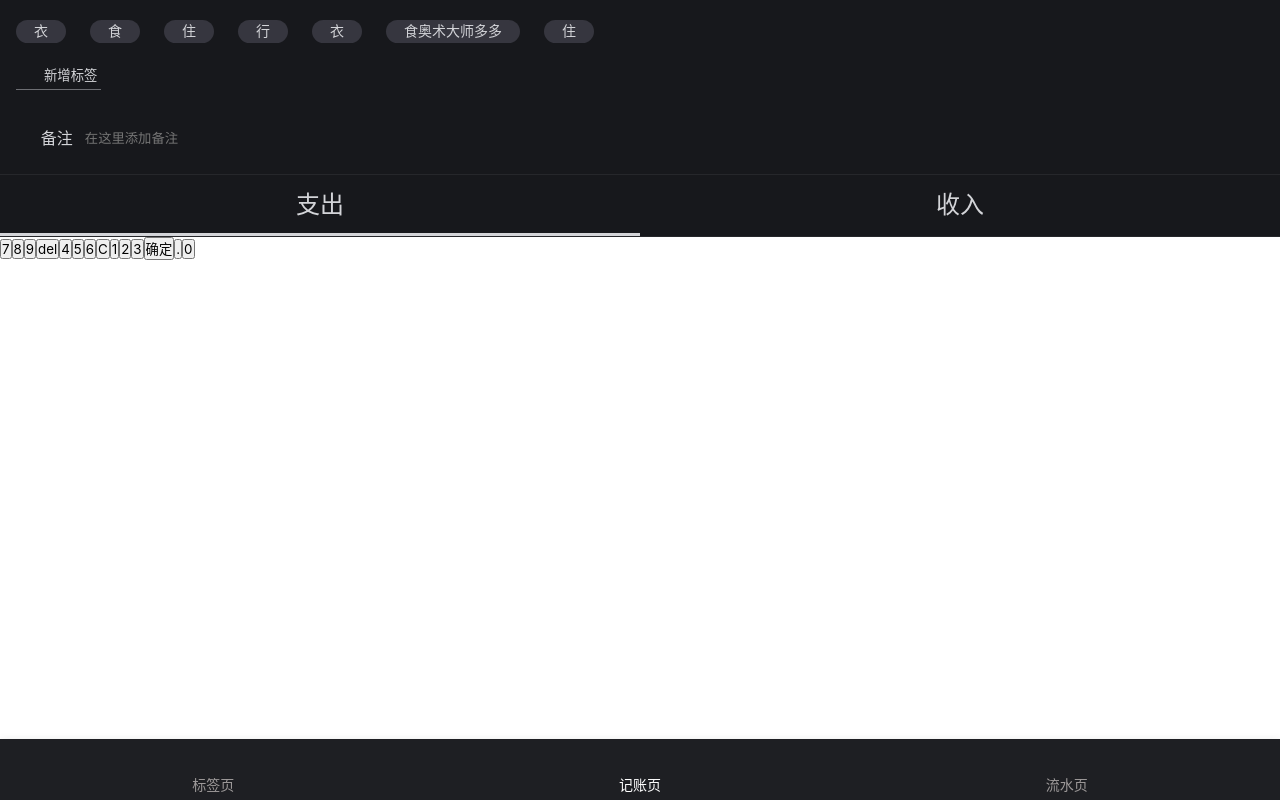
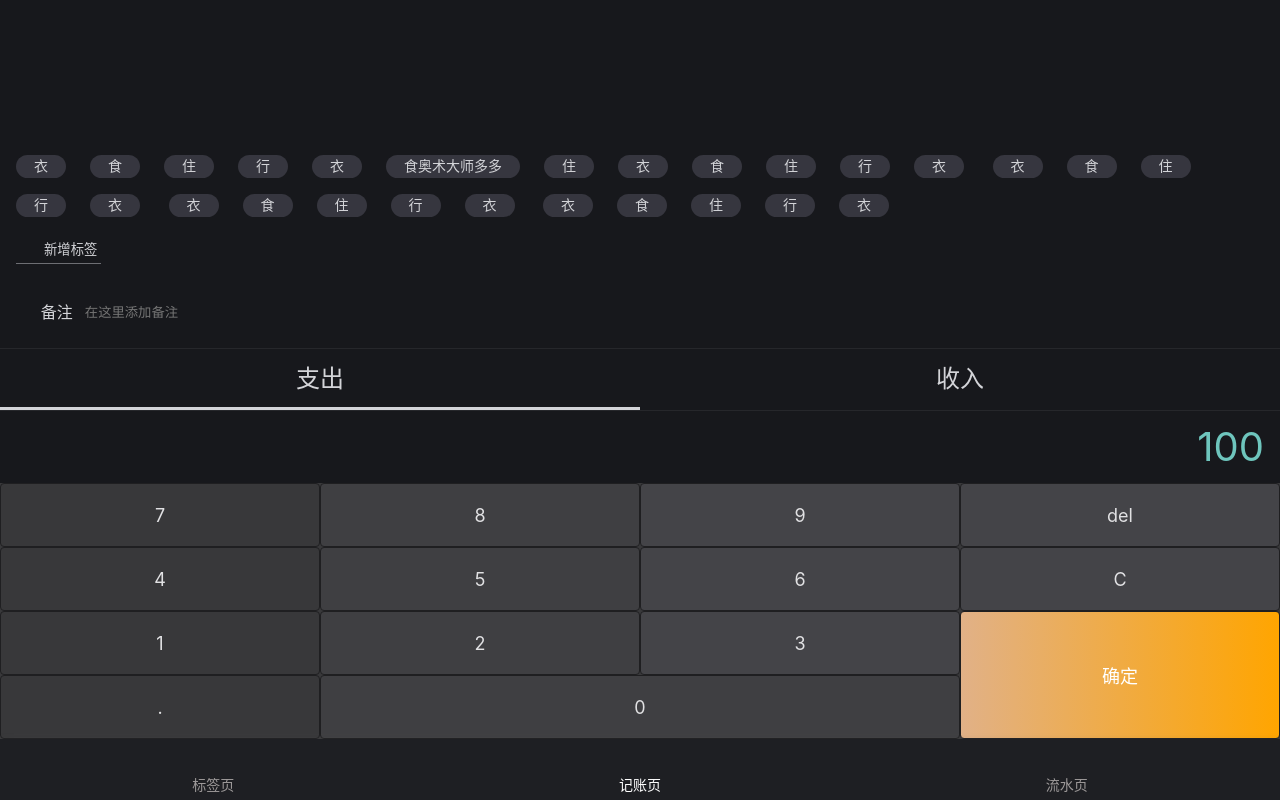
Before and after one commit to jgorijinal/morneyReact, a React app: page /#/money in a window 1280 px wide. Built offline with nearby package versions, Linux system fonts and the light colour scheme.

Commit message:
完成money页面UI

```diff
--- a/src/components/Layout.tsx
+++ b/src/components/Layout.tsx
@@ -14,7 +14,7 @@ const Main = styled.main`
 const Layout = (props:any)=>{
   return (
     <Wrapper>
-      <Main>
+      <Main className={props.className}>
         {props.children}
       </Main>
       <Nav />
--- a/src/index.scss
+++ b/src/index.scss
@@ -42,3 +42,8 @@ input:focus{
   outline: none;
   font-family: inherit;
 }
+.clearfix::after {
+  display: block;
+  content:'';
+  clear: both;
+}
--- a/src/views/Money.tsx
+++ b/src/views/Money.tsx
@@ -4,6 +4,11 @@ import styled from 'styled-components';
 import Icon from '../components/Icon';
 
 const TagsSection = styled.section`
+  flex-grow: 1;
+  display: flex;
+  flex-direction: column;
+  justify-content: flex-end;
+  align-items: flex-start;
   background: #17181c;
   padding: 12px 16px;
   ol {margin: 0 -12px;
@@ -63,11 +68,79 @@ const CategorySection = styled.section`
  }
 `
 const NumberPadSection = styled.section `
+  display: flex;
+  flex-direction: column;
 
+  .output {
+    background: #17181c;
+    color: #6ec5bd;
+    font-size: 40px;
+    line-height: 72px;
+    display: flex;
+    justify-content: flex-end;
+    padding: 0 16px;
+  }
+
+  .pad {
+    background: #39393b;
+
+    button {
+      font-size: 18px;
+      color: #e1e1e3;
+      border-radius: 4px;
+      width: 25%;
+      height: 64px;
+      border: 1px solid #1f1f21;
+      background: #39393b;
+      float: left;
+
+      &:active {
+        background: #484849;
+      }
+
+      &.ok {
+        float: right;
+        height: 128px;
+        background: linear-gradient(to right, #e1b187, orange);
+        color: white;
+
+        &:active {
+          background: #c5891a;
+        }
+      }
+
+      &.zero {
+        width: 50%;
+      }
+
+      &:first-child, &:nth-child(5), &:nth-child(9), &:nth-child(13) {
+        background: #38383a;
+      }
+
+      &:nth-child(2), &:nth-child(6), &:nth-child(10), &:nth-child(14) {
+        background: #3f3f42;
+      }
+
+      &:nth-child(3), &:nth-child(7), &:nth-child(11) {
+        background: #444448;
+      }
+
+      &:nth-child(4), &:nth-child(8) {
+        background: #444448;
+      }
+    }
+
+  }
+`
+
+const MyLayout = styled(Layout)`
+display:flex;
+  flex-direction: column;
+  justify-content: flex-end;
 `
 function Money() {
   return (
-    <Layout>
+    <MyLayout>
       <TagsSection>
         <ol>
           <li>衣</li>
@@ -77,12 +150,29 @@ function Money() {
           <li>衣</li>
           <li>食奥术大师多多</li>
           <li>住</li>
+          <li>衣</li>
+          <li>食</li>
+          <li>住</li>
+          <li>行</li>
+          <li>衣</li> <li>衣</li>
+          <li>食</li>
+          <li>住</li>
+          <li>行</li>
+          <li>衣</li> <li>衣</li>
+          <li>食</li>
+          <li>住</li>
+          <li>行</li>
+          <li>衣</li> <li>衣</li>
+          <li>食</li>
+          <li>住</li>
+          <li>行</li>
+          <li>衣</li>
         </ol>
-        <button><Icon name="add"></Icon>新增标签</button>
+        <button><Icon name="add" />新增标签</button>
       </TagsSection>
       <NotesSection>
         <label>
-          <span><Icon name="notes"></Icon>备注</span>
+          <span><Icon name="notes" />备注</span>
           <input type="text" placeholder={'在这里添加备注'}/>
         </label>
       </NotesSection>
@@ -93,8 +183,8 @@ function Money() {
         </ol>
       </CategorySection>
       <NumberPadSection>
-        <div></div>
-        <div>
+        <div className={"output"}>100</div>
+        <div className={'pad clearfix'}>
           <button>7</button>
           <button>8</button>
           <button>9</button>
@@ -106,12 +196,12 @@ function Money() {
           <button>1</button>
           <button>2</button>
           <button>3</button>
-          <button>确定</button>
-          <button>.</button>
-          <button>0</button>
+          <button className={'ok'}>确定</button>
+            <button>.</button>
+            <button className={'zero'}>0</button>
         </div>
       </NumberPadSection>
-    </Layout>
+    </MyLayout>
   )
 }
 export default Money
```
